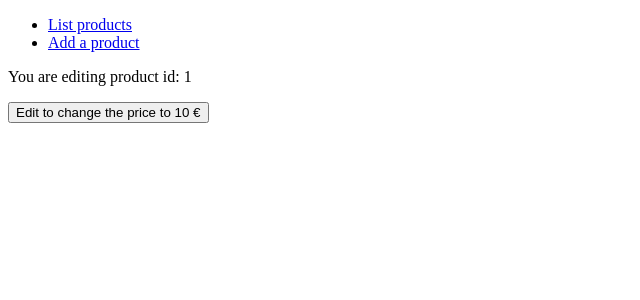
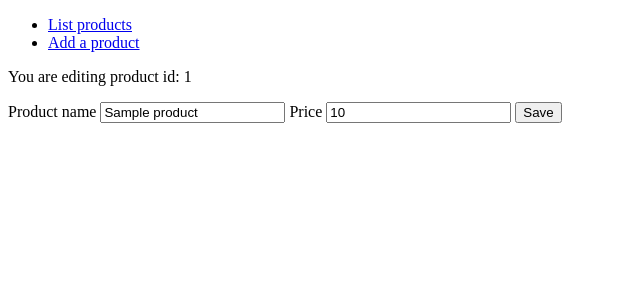
Before and after one commit to lacolegiala/online-store, a Flask app: page /products/edit/1 in a window 1280 px wide. Shown: the top 300 px of the page, without its empty margins (0-640 px from the left). Run offline with Flask 2, Linux system fonts and the light colour scheme; tables that the repository leaves empty hold one stand-in row (values such as "Sample post").

Commit message:
Add a form to edit product name and price

```diff
--- a/application/products/views.py
+++ b/application/products/views.py
@@ -12,13 +12,20 @@ def products_form():
 
 @app.route("/products/edit/<product_id>")
 def products_edit(product_id):
-  return render_template("products/edit.html", product_id = product_id)
+
+  product = Product.query.get(product_id)
+
+  return render_template("products/edit.html",
+    product_id = product_id,
+    product_name = product.name,
+    product_price = product.price
+  )
 
 @app.route("/products/<product_id>/", methods=["POST"])
 def products_set_done(product_id):
-
     product = Product.query.get(product_id)
-    product.price = 1000
+    product.price = request.form.get("price")
+    product.name = request.form.get("name")
     db.session().commit()
 
     return redirect(url_for("products_index"))
--- a/application/templates/products/edit.html
+++ b/application/templates/products/edit.html
@@ -5,6 +5,12 @@
   You are editing product id: {{ product_id }}
 </p>
 <form method="POST" action="{{ url_for('products_set_done', product_id=product_id) }}">
-  <input type="submit" value="Edit to change the price to 10 €"/>
+  <label> Product name
+    <input type="text" name="name" value="{{ product_name }}"/>
+  </label>
+  <label> Price
+    <input type="text" name="price" value="{{ product_price }}"/>
+  </label>
+  <input type="submit" value="Save"/>
 </form>
 {% endblock %}
```
